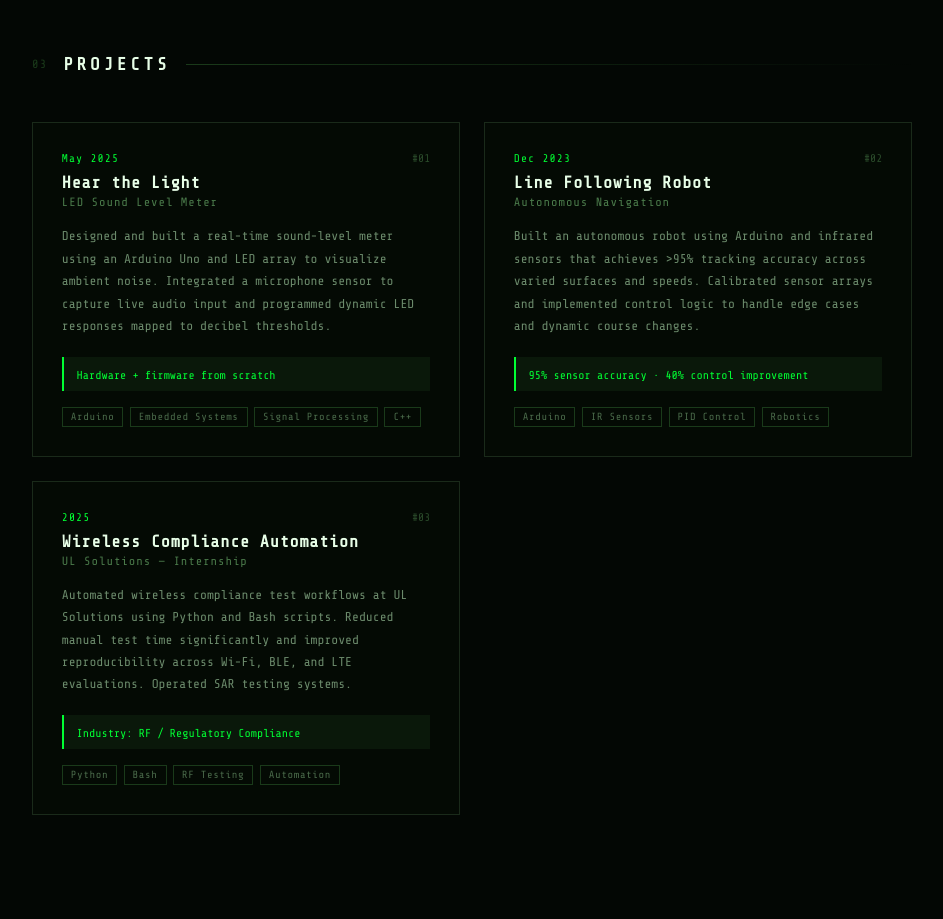
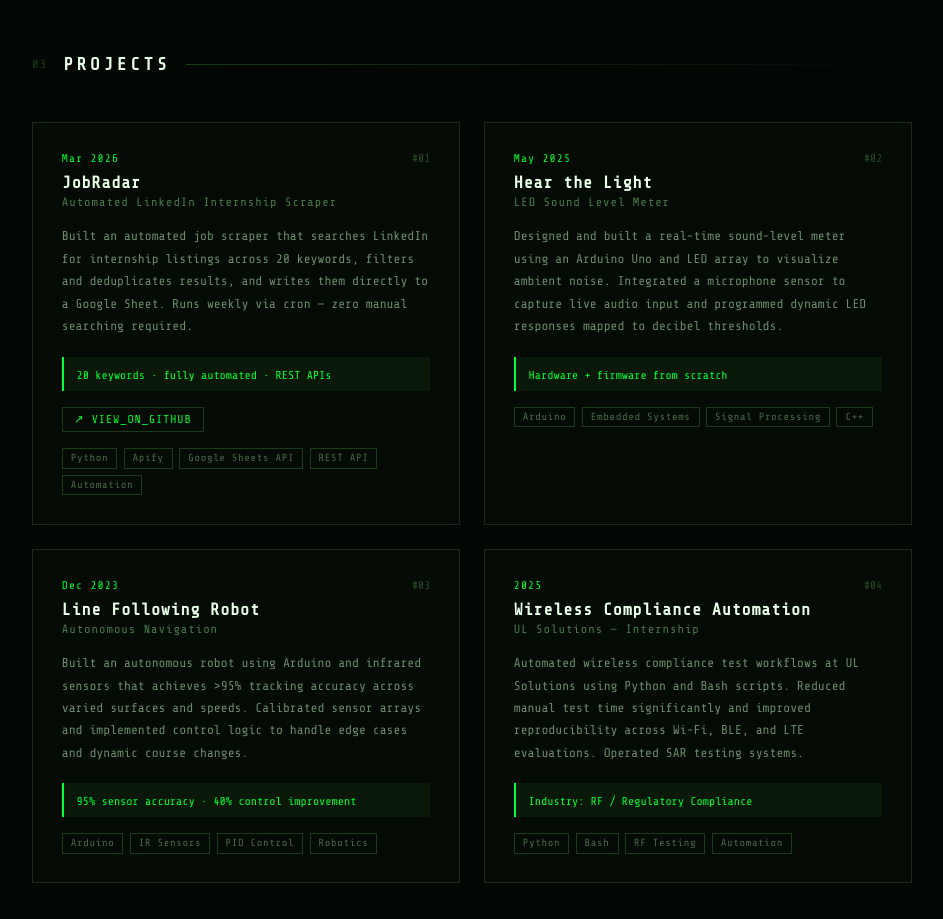
Before and after one commit to singhprabal1/my-portfolio, a React (Vite) app: page / in a window 1280 px wide. Shown: the part 2280-3199 px from the top of the page, without its empty margins (168-1111 px from the left). Built offline with nearby package versions, Linux system fonts and the light colour scheme.

Commit message:
add JobRadar to Projects

```diff
--- a/src/App.jsx
+++ b/src/App.jsx
@@ -289,6 +289,15 @@ function Skills() {
 
 const PROJECTS = [
   {
+    name: "JobRadar",
+    subtitle: "Automated LinkedIn Internship Scraper",
+    date: "Mar 2026",
+    tags: ["Python", "Apify", "Google Sheets API", "REST API", "Automation"],
+    desc: "Built an automated job scraper that searches LinkedIn for internship listings across 20 keywords, filters and deduplicates results, and writes them directly to a Google Sheet. Runs weekly via cron — zero manual searching required.",
+    highlight: "20 keywords · fully automated · REST APIs",
+    github: "https://github.com/singhprabal1/JobRadar",
+  },
+  {
     name: "Hear the Light",
     subtitle: "LED Sound Level Meter",
     date: "May 2025",
@@ -342,6 +351,15 @@ function Projects() {
             <div style={{ marginBottom: "1rem", padding: "0.5rem 0.8rem", background: "#0a180a", borderLeft: "2px solid #0f3" }}>
               <span style={{ fontFamily: "'Share Tech Mono', monospace", color: "#0f3", fontSize: "0.72rem" }}>{p.highlight}</span>
             </div>
+            {p.github && (
+              <a href={p.github} target="_blank" rel="noreferrer" style={{
+                display: "inline-block", marginBottom: "1rem",
+                fontFamily: "'Share Tech Mono', monospace", fontSize: "0.72rem",
+                color: "#0f3", letterSpacing: "0.08em", textDecoration: "none",
+                border: "1px solid #1a3a1a", padding: "0.3rem 0.7rem",
+                transition: "background 0.2s",
+              }}>↗ VIEW_ON_GITHUB</a>
+            )}
             <div style={{ display: "flex", flexWrap: "wrap", gap: "0.4rem" }}>
               {p.tags.map(t => (
                 <span key={t} style={{
```
